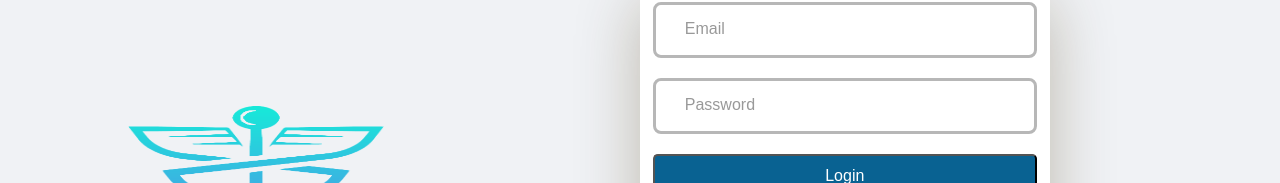
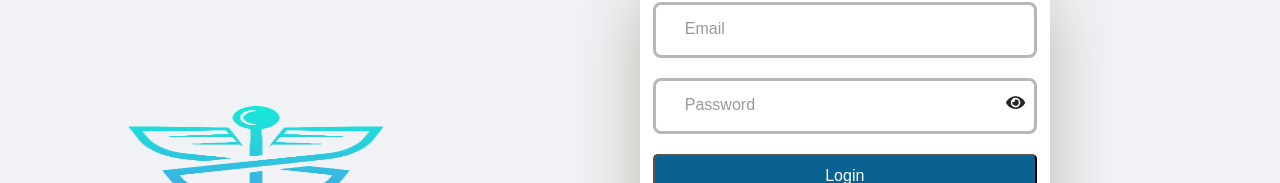
Before and after one commit to betel8/Ethiopia_Electronic_Health_Record_System, a React (Create React App) app in the folder front_end/: page / in a window 1280 px wide. Shown: the part 134-317 px from the top of the page. Built offline with nearby package versions, Linux system fonts and the light colour scheme.

Commit message:
show Password

```diff
--- a/front_end/package.json
+++ b/front_end/package.json
@@ -8,6 +8,7 @@
     "@testing-library/user-event": "^13.5.0",
     "react": "^18.2.0",
     "react-dom": "^18.2.0",
+    "react-icons": "^4.8.0",
     "react-scripts": "5.0.1",
     "web-vitals": "^2.1.4"
   },
--- a/front_end/src/Login/Login.css
+++ b/front_end/src/Login/Login.css
@@ -1,6 +1,6 @@
 
 .loginPage{
-
+  display: block;
 
 }
 .LoginCenter{
@@ -80,3 +80,12 @@
     color: #999;
     pointer-events: none;
   }
+
+  #showpassword{
+  height: 1.2rem;
+width: 1.2rem;
+
+position: absolute;
+top: 20%;
+left: 92%;
+  }
--- a/front_end/src/Login/Login.js
+++ b/front_end/src/Login/Login.js
@@ -3,13 +3,19 @@ import { useState } from 'react';
 import logo from "../image/logo_with_s.png";
 import './Login.css'
 import Footer from '../Footer/Footer'
+import {FaEye} from "react-icons/fa"
 
 function Login(props){
+  const [passwordShow, setPasswordShow]=useState(false);
   const [SERVER_URL,setServerUrl]=useState("http://localhost:8080/");
   const [Authorization,setAuth]=useState(false);
   const [user,setUser]=useState({username:'',password:''});
   const [isActive, setIsActive] = useState(false);
   const [isActive2, setIsActive2] = useState(false);
+  //showPassword
+  const showPassword =()=>{
+    setPasswordShow(!passwordShow);
+  }
   //change text
   const handleTextChange=(event)=> {
     setUser({...user,
@@ -64,9 +70,10 @@ if(Authorization){
             <label className={ isActive ? "Active" : ""} htmlFor="email" >Email</label>
           </div>
           <div id="float-label">
-            <input type="password" value={user.password} onChange={handleTextChange}name='password'/><br/>
-            <label className={ isActive2 ? "Active" : ""} htmlFor="password" >Password</label>
-          </div>
+            <input type={passwordShow? "text":"password" }value={user.password} onChange={handleTextChange}name='password'/>
+            <FaEye onClick={showPassword} alt="company logo" width='50' id= 'showpassword' height='50' /><br/>
+          <label className={ isActive2 ? "Active" : ""} htmlFor="password" >Password</label>
+         </div>
           <button id='button' onClick={login}>Login</button>
           <div id='loginFootage'>
             <input type="checkbox" value="Remember me"/>Remember Me &nbsp; &nbsp; &nbsp; &nbsp;  &nbsp; &nbsp;&nbsp; &nbsp; &nbsp; &nbsp;  &nbsp;
```
Also changed, not shown: 1 other file (tests, documents, lock files or other folders).
